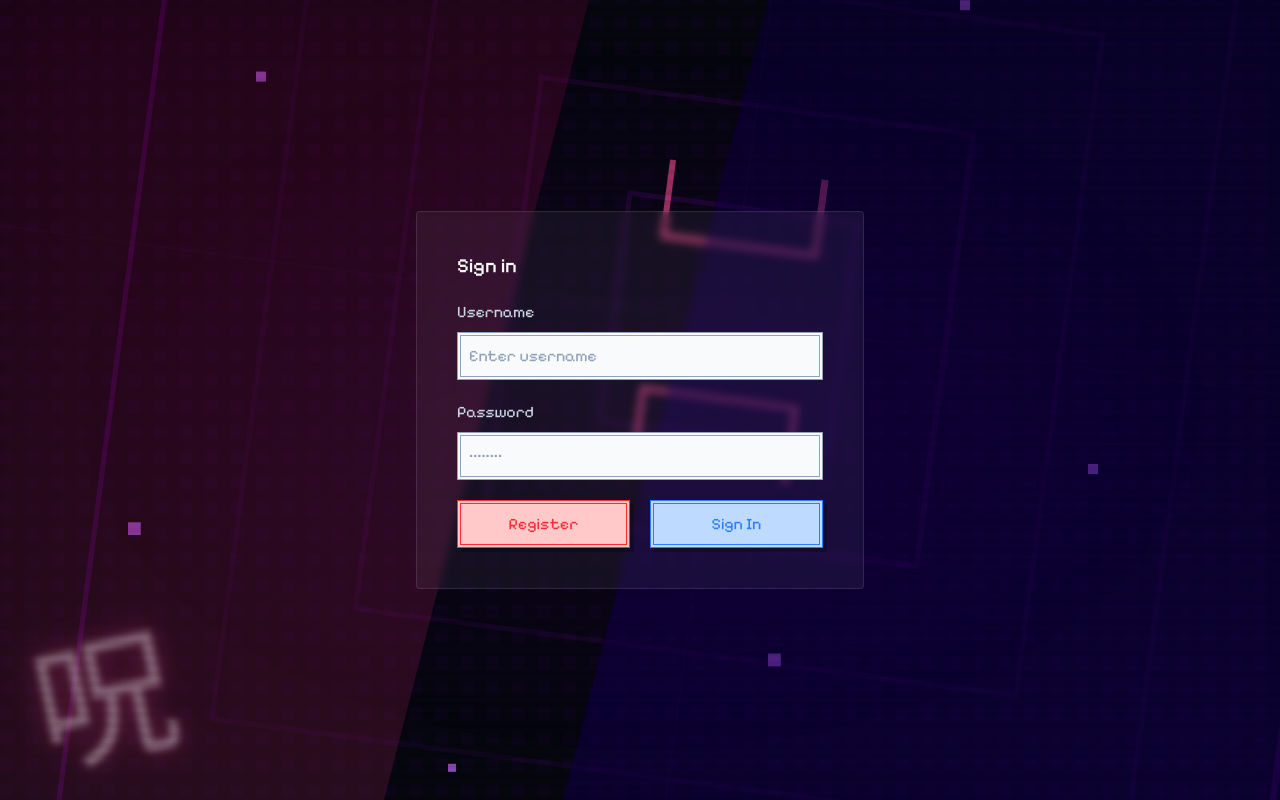
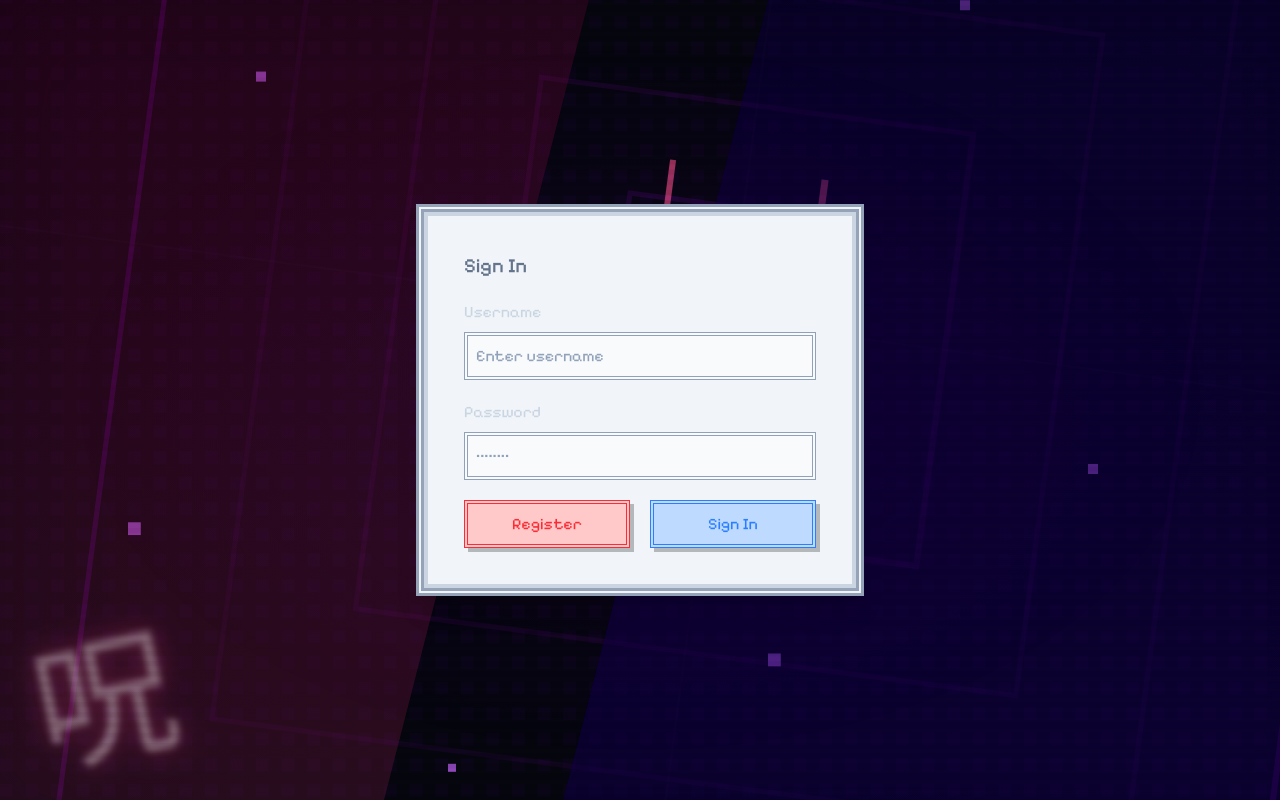
Before and after one commit to staten-island-tech/vue-supabase-project-2026-ma-ma, a Nuxt app: page /login in a window 1280 px wide. Built offline with nearby package versions, Linux system fonts and the light colour scheme.

Commit message:
feat(login-page): update login card design

```diff
--- a/app/pages/login.vue
+++ b/app/pages/login.vue
@@ -1,10 +1,10 @@
 <template>
+  <LoginBackground class="absolute -z-10" />
   <div class="flex justify-center items-center p-32 w-screen h-screen">
-    <LoginBackground />
     <div
-      class="flex flex-col gap-5 p-10 w-full max-w-md rounded bg-white/5 backdrop-blur-sm border border-white/10"
+      class="flex flex-col gap-5 p-10 w-full max-w-md border-double border-8 border-slate-400 ring-4 ring-slate-300 ring-inset bg-slate-100 shadow-xl"
     >
-      <h2 class="text-xl font-medium text-white">Sign in</h2>
+      <h2 class="text-xl font-medium text-slate-500">Sign In</h2>
 
       <TextInput
         label="Username"
@@ -28,11 +28,6 @@
   </div>
 </template>
 
-<script setup lang="ts">
-import LoginBackground from "~/components/LoginBackground.vue";
-import ButtonPrimary from "~/components/ButtonPrimary.vue";
-import ButtonSecondary from "~/components/ButtonSecondary.vue";
-import TextInput from "~/components/TextInput.vue";
-</script>
+<script setup lang="ts"></script>
 
 <style scoped></style>
```
